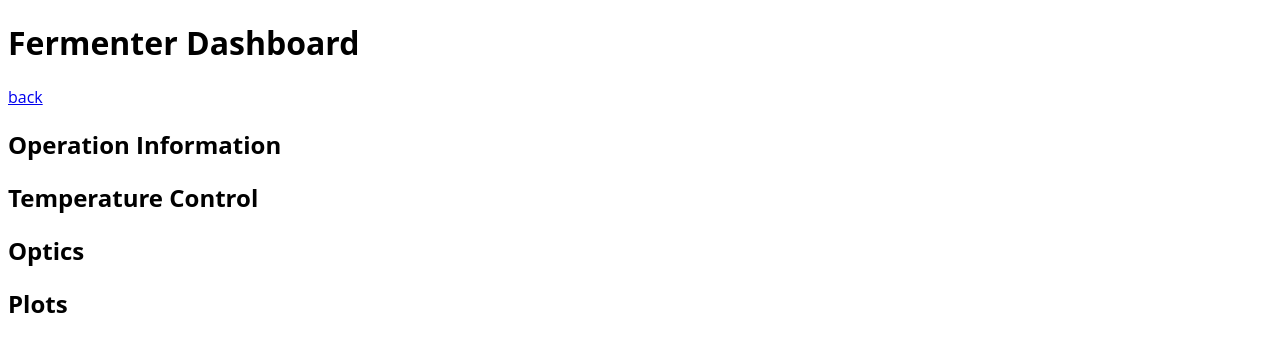
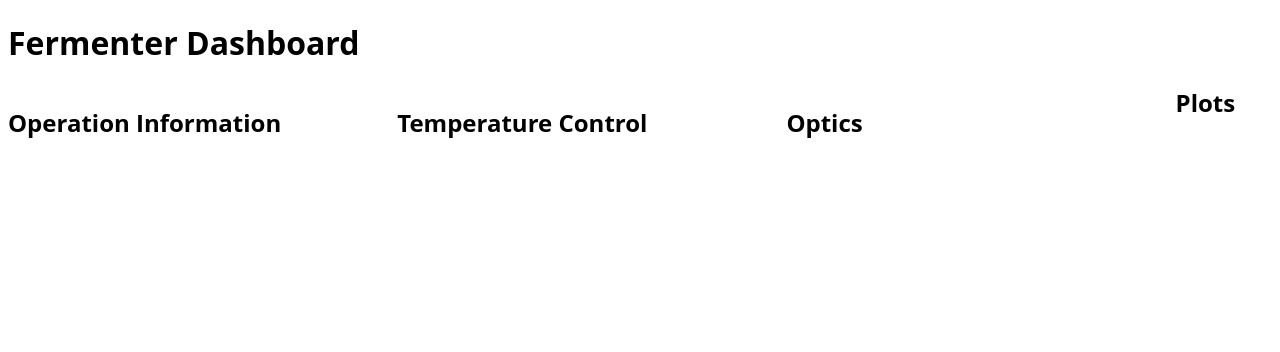
Before and after one commit to ethanjli/fermentor, a Flask app: page / in a window 1280 px wide. Shown: the top 352 px of the page. Run offline with Flask 2, Linux system fonts and the light colour scheme; some libraries are stand-ins or nearby versions.

Commit message:
Trying to put stats sections side-by-side

```diff
--- a/static/client.js
+++ b/static/client.js
@@ -93,4 +93,7 @@ $(document).ready(function () {
   socket.on("temp plot update", function(msg) {
     $('#temp_plot').attr("data", "/plots/temp?" + msg.time);
   });
+  socket.on("duty cycles plot update", function(msg) {
+    $('#duty_cycles_plot').attr("data", "/plots/duty_cycles?" + msg.time);
+  });
 });
--- a/static/dashboard.html
+++ b/static/dashboard.html
@@ -9,22 +9,34 @@
   </head>
   <body>
     <h1>Fermenter Dashboard</h1>
-    <p><a href="./">back</a></p>
+    <div class="info_container">
       <h2>Operation Information</h2>
       <p id="start"></p>
       <p id="stop"></p>
       <p id="impeller"></p>
+    </div>
+    <div class="info_container">
       <h2>Temperature Control</h2>
       <p id="temp"></p>
       <p id="heater"></p>
+    </div>
+    <div class="info_container">
       <h2>Optics</h2>
       <p id="calibred"></p>
       <p id="calibgreen"></p>
       <p id="ambient"></p>
       <p id="red"></p>
       <p id="green"></p>
+    </div>
     <h2>Plots</h2>
-    <div class="plot_container"><object id="temp_plot" data="/plots/temp" type="image/svg+xml"></object></div>
-    <div class="plot_container"><object id="optics_plot" data="/plots/optics" type="image/svg+xml"></object></div>
+    <div class="plot_container">
+      <object id="temp_plot" data="/plots/temp" type="image/svg+xml"></object>
+    </div>
+    <div class="plot_container">
+      <object id="optics_plot" data="/plots/optics" type="image/svg+xml"></object>
+    </div>
+    <div class="plot_container">
+      <object id="duty_cycles_plot" data="/plots/duty_cycles" type="image/svg+xml"></object>
+    </div>
   </body>
 </html>
--- a/static/style.css
+++ b/static/style.css
@@ -10,6 +10,12 @@ p {
   font-family: Open Sans;
 }
 
+.info_container {
+  width: 30%;
+  float: left;
+  margin-right: 10px;
+}
+
 .plot_container {
   width: 48%;
   float: left;
```
Lines whose indentation alone changed are shown as unchanged.
